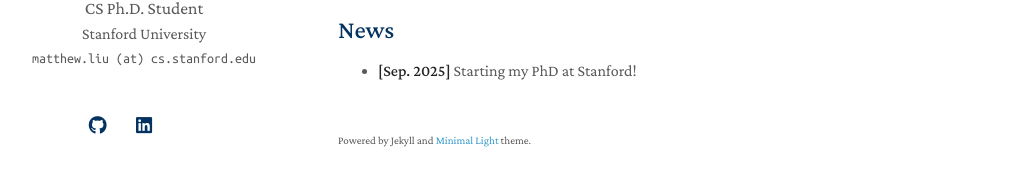
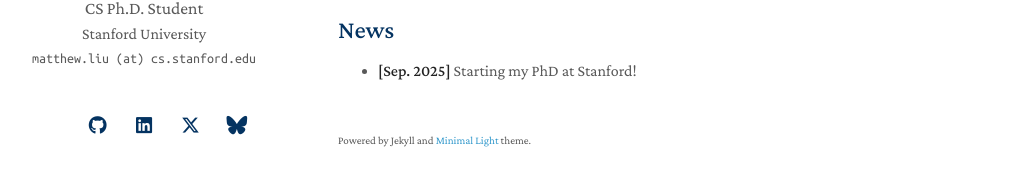
Before and after one commit to matthew-liu801/matthew-liu801.github.io, a Jekyll site: the page built from index.md, in a window 1280 px wide. Shown: the part 271-457 px from the top of the page, without its empty margins (132-1150 px from the left). Built offline with Jekyll 4.4.1, drawn with Linux system fonts in a browser that asks for light colours; a style sheet for code colours, icons or effects is not loaded; our own code applies the rules of GitHub Pages for plain Markdown files.

Commit message:
add bluesky icon and add more icons

```diff
--- a/Gemfile
+++ b/Gemfile
@@ -1,5 +1,7 @@
 source "https://rubygems.org"
 
-gem "jekyll", "~> 3.8.5"
+gem "webrick", "~> 1.8"
 
-gem "webrick", "~> 1.8"
+gem "rexml", "~> 3.4"
+
+gem "jekyll", "~> 4.3"
--- a/_layouts/homepage.html
+++ b/_layouts/homepage.html
@@ -19,7 +19,7 @@
     <script src="./assets/js/favicon-switcher.js" type="application/javascript"></script>
 
     <link rel=stylesheet href=https://cdnjs.cloudflare.com/ajax/libs/academicons/1.8.6/css/academicons.min.css integrity="sha256-uFVgMKfistnJAfoCUQigIl+JfUaP47GrRKjf6CTPVmw=" crossorigin=anonymous>
-    <link rel="stylesheet" href="https://cdnjs.cloudflare.com/ajax/libs/font-awesome/6.4.2/css/all.min.css" integrity="sha512-z3gLpd7yknf1YoNbCzqRKc4qyor8gaKU1qmn+CShxbuBusANI9QpRohGBreCFkKxLhei6S9CQXFEbbKuqLg0DA==" crossorigin="anonymous" referrerpolicy="no-referrer" />
+    <link rel="stylesheet" href="https://cdnjs.cloudflare.com/ajax/libs/font-awesome/6.5.2/css/all.min.css" integrity="sha512-SnH5WK+bZxgPHs44uWIX+LLJAJ9/2PkPKZ5QiAj6Ta86w+fsb2TkcmfRyVX3pBnMFcV7oQPJkl9QevSCWr3W6A==" crossorigin="anonymous" referrerpolicy="no-referrer" />
 
     {% if site.font == "Sans Serif" %}
     <link rel="stylesheet" href="./assets/css/font_sans_serif.css">
@@ -74,25 +74,25 @@
 
         {% if site.github_link %}
         <a style="margin: 0 5px 0 0" href="{{ site.github_link }}">
-          <i class="fab fa-github"></i>
+          <i class="fa-brands fa-github"></i>
         </a>
         {% endif %}
 
         {% if site.linkedin %}
         <a style="margin: 0 5px 0 0" href="{{ site.linkedin }}">
-          <i class="fab fa-linkedin"></i>
+          <i class="fa-brands fa-linkedin"></i>
         </a>
         {% endif %}
 
         {% if site.twitter %}
         <a style="margin: 0 5px 0 0" href="{{ site.twitter }}">
-          <i class="fab fa-x-twitter"></i>
+          <i class="fa-brands fa-x-twitter"></i>
         </a>
         {% endif %}
 
         {% if site.bluesky %}
         <a style="margin: 0 0 0 0" href="{{ site.bluesky }}">
-          <i class="fab fa-bluesky"></i>
+          <i class="fa-brands fa-bluesky"></i>
         </a>
         {% endif %}
 
```
